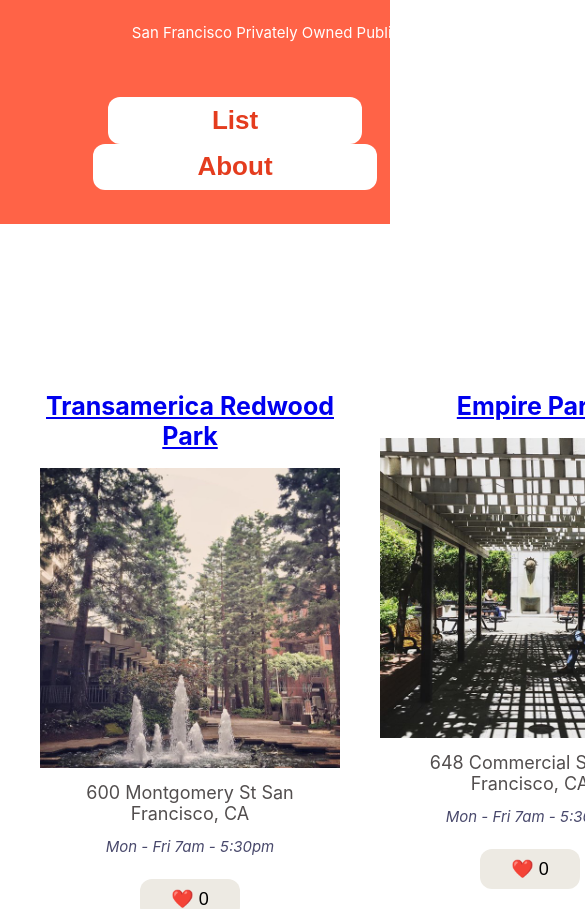
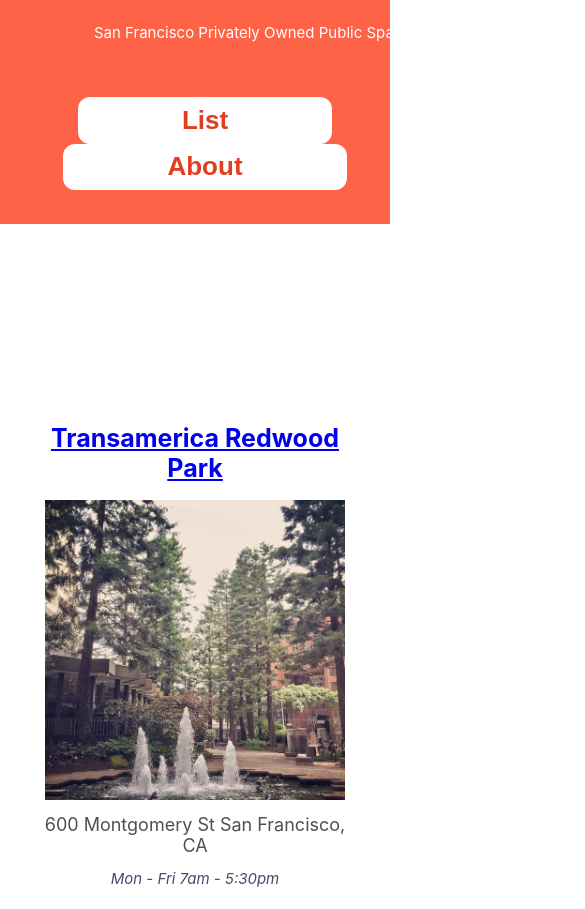
Before and after one commit to sandycamilo/React-App, a React (Create React App) app in the folder sfpopos/: page / in a window 390 px wide. Shown: the part 191-1100 px from the top of the page, 585 px wide, since content can reach past the window. Built offline with nearby package versions, Linux system fonts and the light colour scheme.

Commit message:
poposlist styled and made screen adjustent - max-width for list

```diff
--- a/sfpopos/src/components/POPOSList/POPOSList.css
+++ b/sfpopos/src/components/POPOSList/POPOSList.css
@@ -1,7 +1,25 @@
 .POPOSList {
-  width: calc(100% - 80px); /* width of element is 100% minues 80px */
+  /* width: calc(100% - 520px); width of element is 100% minues 80px */
   margin: auto; /* auto -the browser will make the margins equal on both sides - 40px on left and the rigt ~ equals to 80px total */
   display: grid; /* display spaces in a grid */
   grid-template-columns: 1fr 1fr 1fr; /* give grid three template columns ~ 1fr represents a fraction of the space available */
-  grid-gap: 40px; /* set gap between columns to 40px */
+  /* grid-gap: 40px; set gap between columns to 40px */
+  grid-gap: 2em;
+  padding: 2em;
+  max-width: 1200px;
 }
+
+/* media querie to make adjustments for smaller screens like tablets and mobile */
+@media only screen and (max-width: 960px) {
+  .POPOSList {
+    /* the number of columns if changed to two equal columns when the screen is 960px or smaller */
+    grid-template-columns: 1fr 1fr;
+  }
+}
+
+/* small screen mobile */
+@media only screen and (max-width: 700px) {
+  .POPOSList {
+    grid-template-columns: 1fr;
+  }
+}
--- a/sfpopos/src/components/Title/Title.css
+++ b/sfpopos/src/components/Title/Title.css
@@ -14,13 +14,13 @@
 .sftitle {
   font-size: 100px;
   position: relative;
-  left: 10%;
+  left: 3%;
 }
 
 .Title-Subtitle {
   position: relative;
   top: -65px;
-  left: 21%;
+  left: 13%;
   font-size: 15px;
 }
 
@@ -34,7 +34,7 @@
   font-size: 26px;
   position: relative;
   top: -10px;
-  left: 40px;
+  left: 10px;
   border-radius: 12px;
   border: none;
 }
```
